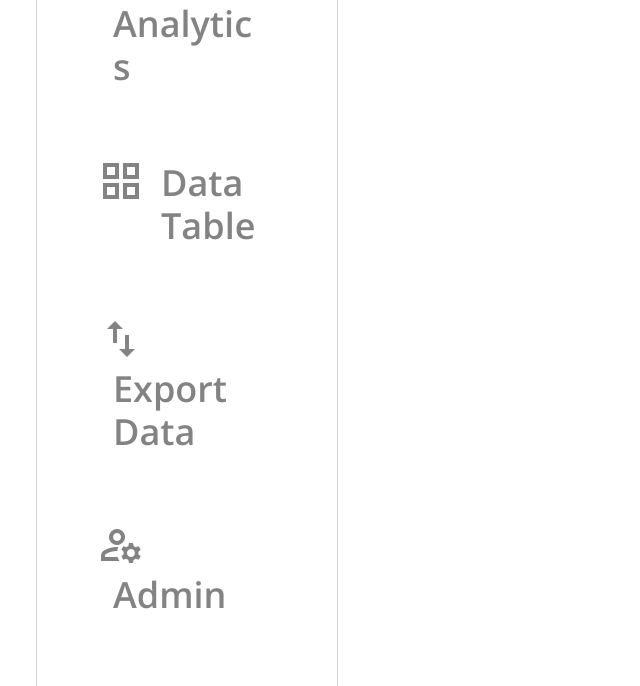
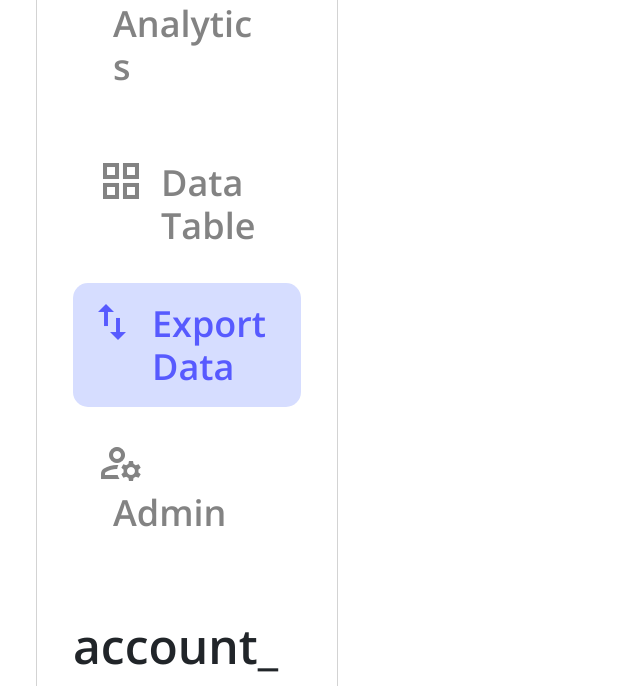
Before and after one commit to ka3b/CS14-main, a Django app: page /main/admin-login/analysis/export-data/ in a window 1280 px wide. Shown: the part 725-1411 px from the top of the page, without its empty margins (0-640 px from the left). Run offline with Django 3.2, Linux system fonts and the light colour scheme.

Commit message:
Added styling to data table

```diff
--- a/django-framework/static/CSS/analytics/export-data.css
+++ b/django-framework/static/CSS/analytics/export-data.css
@@ -1,3 +1,11 @@
+#export-data-menu {
+  border-radius: 15px;
+  padding: 15px;
+  margin: 0;
+  color: #575aff;
+  background-color: #d6ddff;
+}
+
 #export-button {
   color: white;
   background: rgb(60, 149, 255);
--- a/django-framework/templates/main/analytics/data-table.html
+++ b/django-framework/templates/main/analytics/data-table.html
@@ -4,7 +4,8 @@
 {% endblock %}
 {% block contend %}
 <link rel="stylesheet" href='{% static 'CSS/analytics/data-table.css' %}'>
-<div style="width:850px;">
+<h1 id="title">Data Table</h1>
+<div class="col-8">
 	{% if journeys %}
 		<table class = "table table-bordered" style="width:100%;" id="data_table">
 	    <thead>
```
Also changed, not shown: django-framework/static/CSS/analytics/analytics.css (+7 -0 lines), django-framework/static/CSS/analytics/data-table.css (+20 -11 lines), 2 other files.
